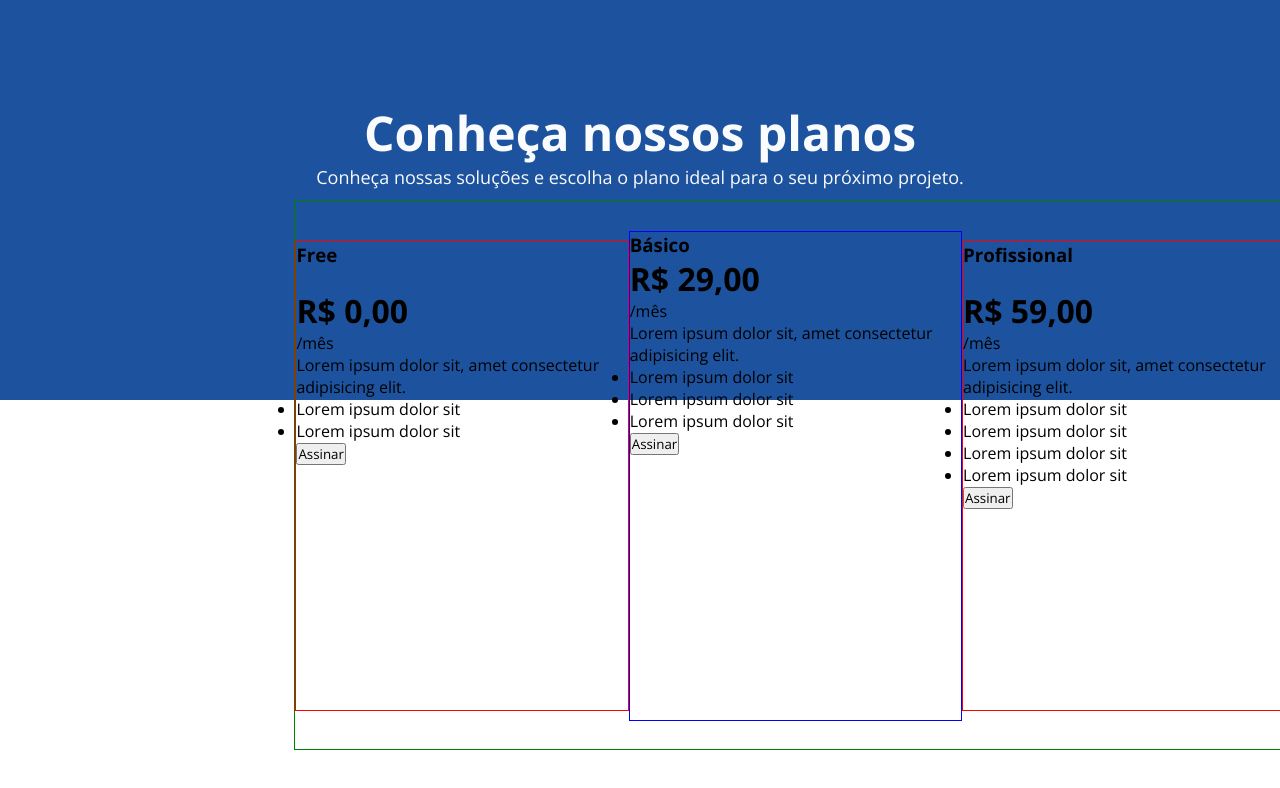
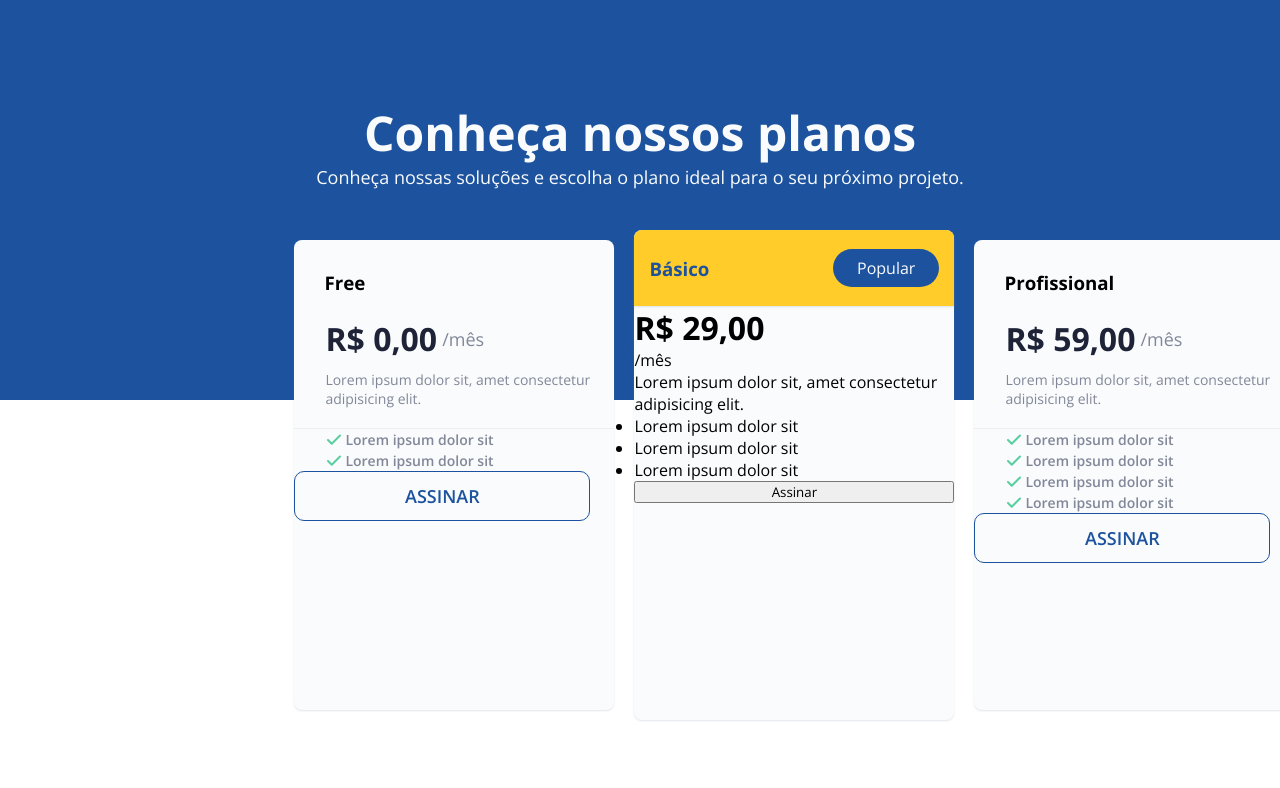
Before and after one commit to guimaraes-lucas/pricing-table, a plain HTML site: page index.html in a window 1280 px wide. Drawn offline with nearby package versions, Linux system fonts and the light colour scheme.

Commit message:
Altered styles and Structure

```diff
--- a/index.html
+++ b/index.html
@@ -21,13 +21,13 @@
 
     <div class="center">
 
-        <span class="prices">
+        <span class="cards">
             <div class="side">
                 <h3>Free</h3>
                 <br>
                 <span>
                     <h1>R$ 0,00</h1>
-                    <p>/mês</p>
+                    <h4>/mês</h4>
                 </span>
                 <p>
                     Lorem ipsum dolor sit, amet consectetur adipisicing elit.
@@ -42,7 +42,10 @@
             </div>
 
             <div class="middle">
-                <span><h3>Básico</h3></span>
+                <span class="title">
+                    <h3>Básico</h3>
+                    <span>Popular</span>
+                </span>
                 <span>
                     <h1>R$ 29,00</h1>
                     <p>/mês</p>
@@ -65,7 +68,7 @@
                 <br>
                 <span>
                     <h1>R$ 59,00</h1>
-                    <p>/mês</p>
+                    <h4>/mês</h4>
                 </span>
                 <p>
                     Lorem ipsum dolor sit, amet consectetur adipisicing elit.
--- a/style.css
+++ b/style.css
@@ -30,9 +30,6 @@
 
 .center {
     position: absolute;
-    width: 1000px;
-    height: 550px;
-    border: 1px solid green;
 
     top: 25%;
     bottom: 0;
@@ -43,7 +40,7 @@
 }
 
 .bottom {
-    background-color: var(--page-background);
+    background-color: #F9FBFC;
 }
 
 /* Text styles */
@@ -65,9 +62,11 @@
 }
 
 /* Price Cards Styles */
-.prices {
+.cards {
     width: 1000px;
     height: 550px;
+
+    gap: 20px;
 
     display: flex;
     align-items: center;
@@ -75,15 +74,117 @@
 }
 
 .side {
+    display: flex;
+    flex-direction: column;
+
     width: 355px;
     height: 470px;
 
-    border: 1px solid red;
+    border-radius: 8px;
+    box-shadow: 0px 1px 2px 0px rgba(142, 150, 185, 0.25);
+
+    background-color: var(--page-background);
+
+    font-weight: 600;
+}
+
+.side h3 {
+    padding: 30px 0 0 30px;
+}
+
+.side span{
+    display: inline-flex;
+
+    align-items: center;
+
+    gap: 5px;
+    padding-left: 31px;
+}
+.side span h1 {
+    color: #1E2338;
+}
+.side span h4 {
+    color: var(--gray);
+    font-size: 18px;
+    font-weight: 400;
+}
+
+.side p {
+    color: #828799;
+    font-size: 14px;
+    font-weight: 400;
+
+    padding-left: 31px;
+    margin-top: 10px;
+
+    padding-bottom: 20px;
+    border-bottom: 1px solid #EEE;
+}
+
+.side ul {
+    padding-left: 31px;
+    list-style: none;
+}
+.side ul li {
+    background: url(./assets/check.svg) no-repeat left center;
+    padding-left: 20px;
+    line-height: 1.5;
+
+    color: var(--gray);
+    font-size: 14px;
+    font-weight: 600;
+}
+
+.side button {
+    width: 296px;
+    padding: 12px 24px;
+
+    border-radius: 10px;
+    border: 1px solid var(--blue);
+    background-color: var(--page-background);
+
+    font-size: 18px;
+    font-weight: 600;
+    text-transform: uppercase;
+    color: var(--blue);
+
 }
 
 .middle {
+    display: flex;
+    flex-direction: column;
+
+
     width: 355px;
     height: 490px;
 
-    border: 1px solid blue;
+    border-radius: 8px;
+    box-shadow: 0px 1px 2px 0px rgba(142, 150, 185, 0.25);
+
+    background-color: var(--page-background);
 }
+
+.title {
+    height: 76px;
+    padding: 0 15px;
+    border-radius: 8px 8px 0 0;
+    box-shadow: 0px 1px 2px 0px rgba(142, 150, 185, 0.25);
+
+    display: flex;
+    align-items: center;
+    justify-content: space-between
+    ;
+    background-color: var(--yellow);
+}
+
+.title h3 {
+    color: var(--blue);
+}
+
+.title span{
+    border-radius: 40px;
+    padding: 8px 24px;
+
+    background-color: var(--blue);
+    color: var(--page-background);
+}
```
